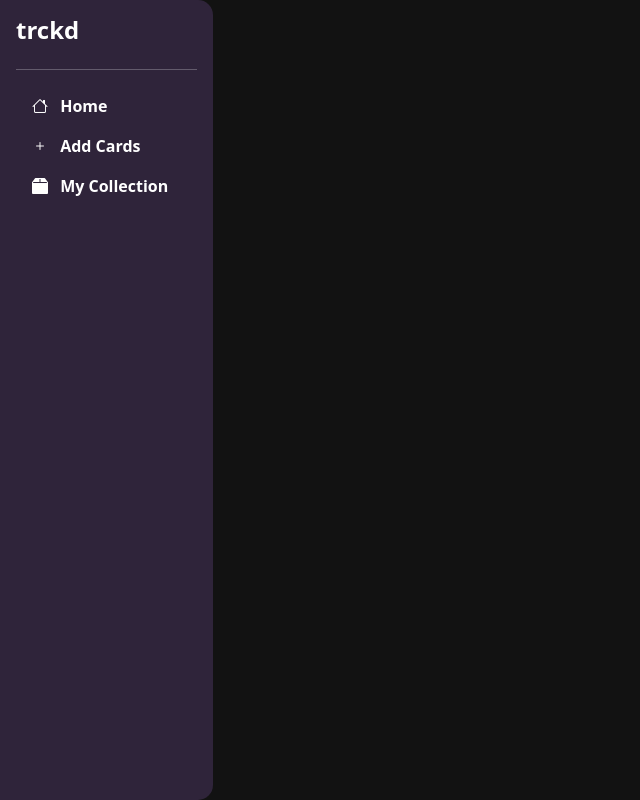
After one commit to mas-ruk/trckd, a Flask app: page /search in a window 1280 px wide. The commit adds this page. Shown: the whole page, without its empty margins (0-640 px from the left). Run offline with Flask 3, Linux system fonts and the light colour scheme.

Commit message:
feat: added routing for search and upload_csv webpages into primary upload_data html

```diff
--- a/app/routes.py
+++ b/app/routes.py
@@ -8,3 +8,11 @@ def index():
 @app.route('/upload')
 def upload_data_view():
     return render_template('upload_data.html')
+
+@app.route('/search')
+def upload_search():
+    return render_template('search.html')
+
+@app.route('/upload_csv')
+def upload_csv():
+    return render_template('upload_csv.html')
--- /dev/null
+++ b/app/templates/search.html
@@ -0,0 +1,51 @@
+<!DOCTYPE html>
+<html lang="en">
+    <head>
+        <meta charset="UTF-8">
+        <meta name="viewport" content="width=device-width, initial-scale=1">
+        <title> trckd - Search by name </title>
+        <link href="https://cdn.jsdelivr.net/npm/bootstrap@5.3.5/dist/css/bootstrap.min.css" rel="stylesheet" integrity="sha384-SgOJa3DmI69IUzQ2PVdRZhwQ+dy64/BUtbMJw1MZ8t5HZApcHrRKUc4W0kG879m7" crossorigin="anonymous">
+        <link href="https://cdn.jsdelivr.net/npm/bootstrap-icons@1.10.5/font/bootstrap-icons.css" rel="stylesheet">
+        <style>
+            .bg-purple-dark {
+                background-color: #2f243a;
+            }
+
+            .bg-purple-black {
+                background-color: #121212;
+            }
+            .sidebar {
+                border-top-right-radius: 15px;
+                border-bottom-right-radius: 15px;
+            }
+            .content {
+                padding-left: 30px;
+            }
+        </style>
+    </head>
+
+    <body>
+        <div class="d-flex flex-column min-vh-100 bg-purple-black">
+            <div class="row flex-grow-1 w-100 m-0">
+                <!-- Sidebar -->
+                <div class="col-md-3 col-lg-2 bg-purple-dark text-white sidebar p-3 d-flex flex-column">
+                    <h4 style="font-weight: bold;"> trckd </h4>
+                    <hr>
+
+                    <!-- List items -->
+                    <ul class="nav flex-column">
+                        <li class="nav-item"> <a href="#" class="nav-link text-white fw-semibold"> <i class="bi bi-house me-2"></i> Home</a> </li>
+                        <li class="nav-item"> <a href="#" class="nav-link text-white fw-semibold"> <i class="bi bi-plus me-2"></i> Add Cards</a> </li>
+                        <li class="nav-item"> <a href="#" class="nav-link text-white fw-semibold"> <i class="bi bi-box2-fill me-2"></i> My Collection</a> </li>
+                    </ul>
+                </div>
+
+                <!-- Content -->
+                <div class="col-md-9 col-lg-10 bg-purple-black text-white d-flex flex-column content">
+
+                </div>
+            </div>
+        </div>
+    </body>
+
+</html>
```
Also changed, not shown: app/templates/upload_data.html (+12 -3 lines).
